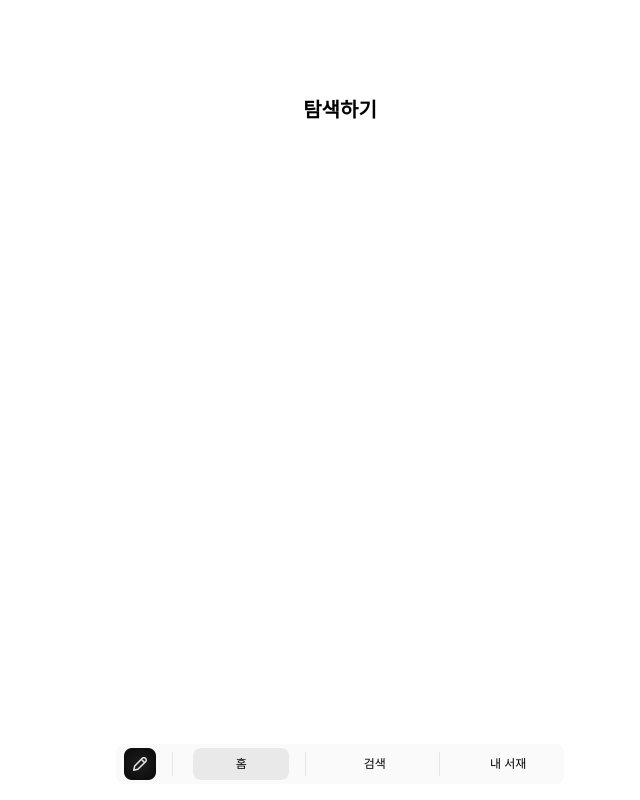
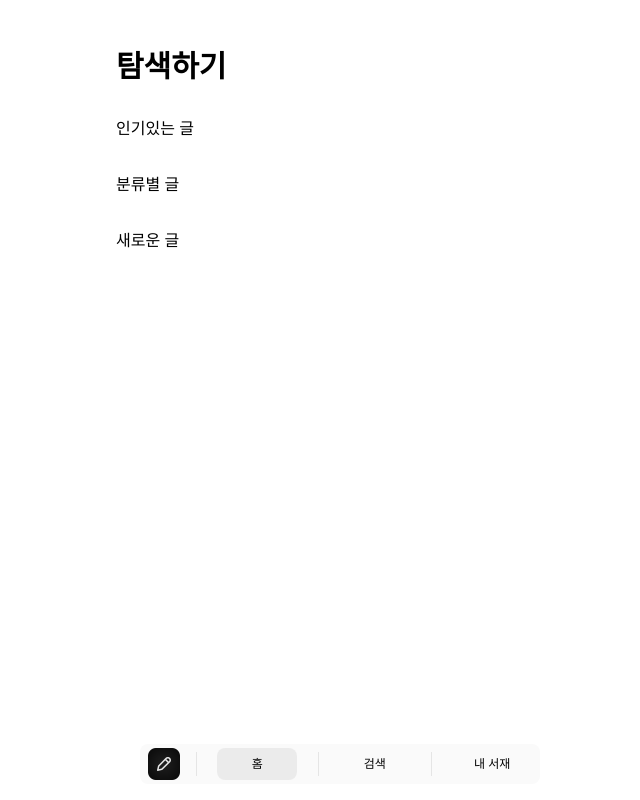
Before and after one commit to sujang958/wrott, a Next.js app: page / in a window 1280 px wide. Shown: the whole page, without its empty margins (300-940 px from the left). Built offline with nearby package versions, Linux system fonts and the light colour scheme; a web font is replaced by a local one.

Commit message:
feat: create basic structure of home page

```diff
--- a/package.json
+++ b/package.json
@@ -9,9 +9,10 @@
     "lint": "next lint"
   },
   "dependencies": {
+    "next": "14.2.5",
     "react": "^18",
     "react-dom": "^18",
-    "next": "14.2.5"
+    "tailwind-merge": "^2.5.2"
   },
   "devDependencies": {
     "@tailwindcss/forms": "^0.5.7",
--- a/src/app/page.tsx
+++ b/src/app/page.tsx
@@ -1,7 +1,12 @@
+import Container from "@/components/layouts/Container"
+
 export default function Home() {
   return (
-    <main className="flex min-h-screen flex-col items-center justify-between p-24">
-      <p className="text-xl font-semibold">탐색하기</p>
-    </main>
-  );
+    <Container>
+      <p className="text-3xl font-semibold">탐색하기</p>
+      <p className="mt-8 text-base font-medium">인기있는 글</p>
+      <p className="mt-8 text-base font-medium">분류별 글</p>
+      <p className="mt-8 text-base font-medium">새로운 글</p>
+    </Container>
+  )
 }
--- a/src/components/layouts/BottomNav.tsx
+++ b/src/components/layouts/BottomNav.tsx
@@ -15,21 +15,21 @@ const BottomNav: FC = () => {
         <div className="border-l border-neutral-200">&nbsp;</div>
         <Link
           href="/"
-          className="flex flex-row justify-center items-center py-2 px-6 w-24 rounded-lg bg-neutral-200/80"
+          className="flex flex-row justify-center items-center p-2 w-20 rounded-lg bg-neutral-200/70"
         >
           <p className="text-xs font-medium">홈</p>
         </Link>
-        <div className="border-l border-neutral-200">&nbsp;</div>
+        <div className="border-r border-neutral-200">&nbsp;</div>
         <Link
           href="/"
-          className="flex flex-row justify-center items-center py-2 px-6 w-24 rounded-lg"
+          className="flex flex-row justify-center items-center p-2 w-20 rounded-lg"
         >
           <p className="text-xs font-medium">검색</p>
         </Link>
         <div className="border-l border-neutral-200">&nbsp;</div>
         <Link
           href="/"
-          className="flex flex-row justify-center items-center py-2 px-6 w-24 rounded-lg"
+          className="flex flex-row justify-center items-center p-2 w-20 rounded-lg"
         >
           <p className="text-xs font-medium">내 서재</p>
         </Link>
--- /dev/null
+++ b/src/components/layouts/Container.tsx
@@ -0,0 +1,19 @@
+import { FC, PropsWithChildren } from "react"
+import { twMerge } from "tailwind-merge"
+
+const Container: FC<PropsWithChildren & { className?: string }> = ({
+  children,
+  className,
+}) => {
+  return (
+    <section className="flex flex-col items-center w-full">
+      <div
+        className={twMerge("max-w-xl w-full flex flex-col px-16 py-12", className)}
+      >
+        {children}
+      </div>
+    </section>
+  )
+}
+
+export default Container
```
Also changed, not shown: 1 other file (tests, documents, lock files or other folders).
